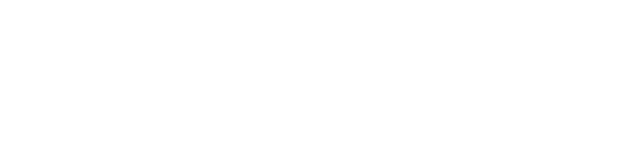
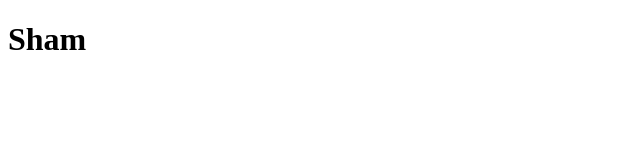
Before and after one commit to Ansor718/You-tube, a plain HTML site: page index.html in a window 1280 px wide. Shown: the whole page, without its empty margins (0-640 px from the left). Drawn offline with Linux system fonts and the light colour scheme.

Commit message:
ism qo'shdim

```diff
--- a/index.html
+++ b/index.html
@@ -7,6 +7,6 @@
     <link rel="stylesheet" href="./css/style.css">
 </head>
 <body>
-
+    <h1>Sham</h1>
 </body>
 </html>
```
